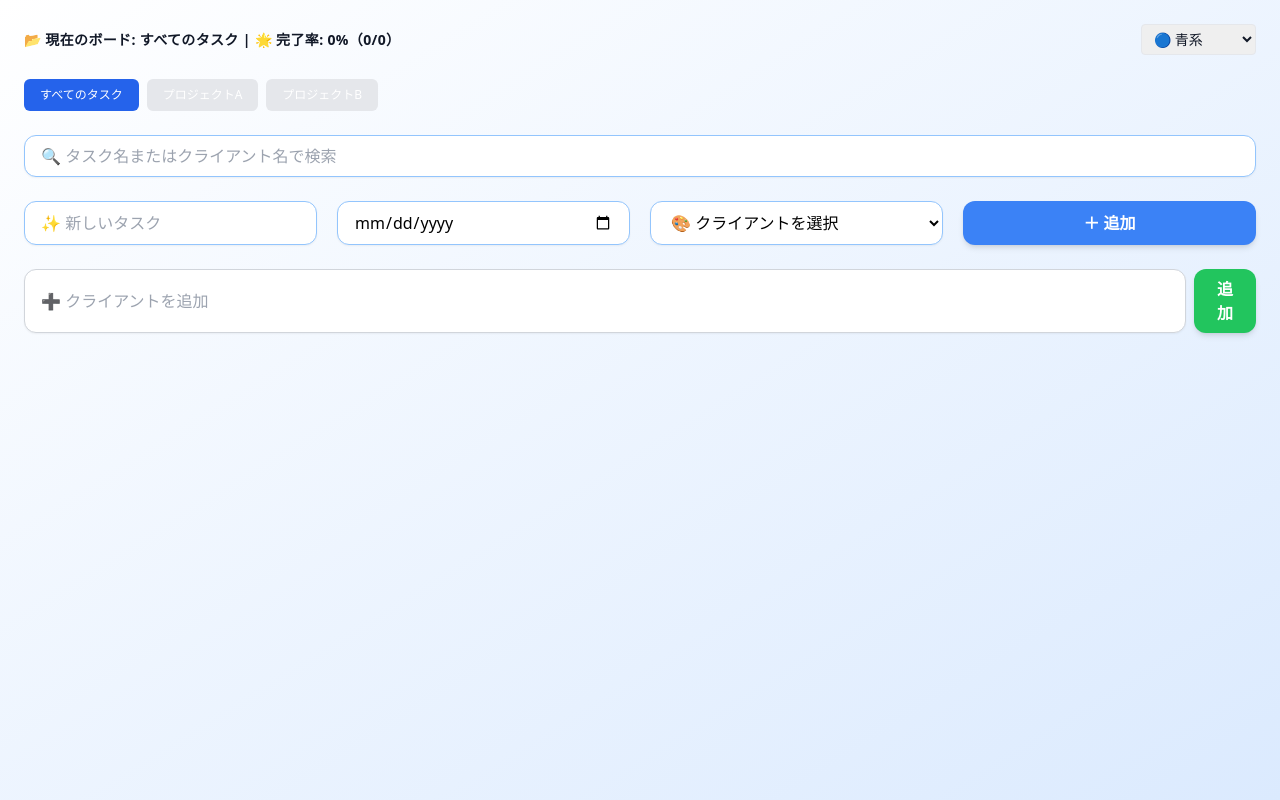
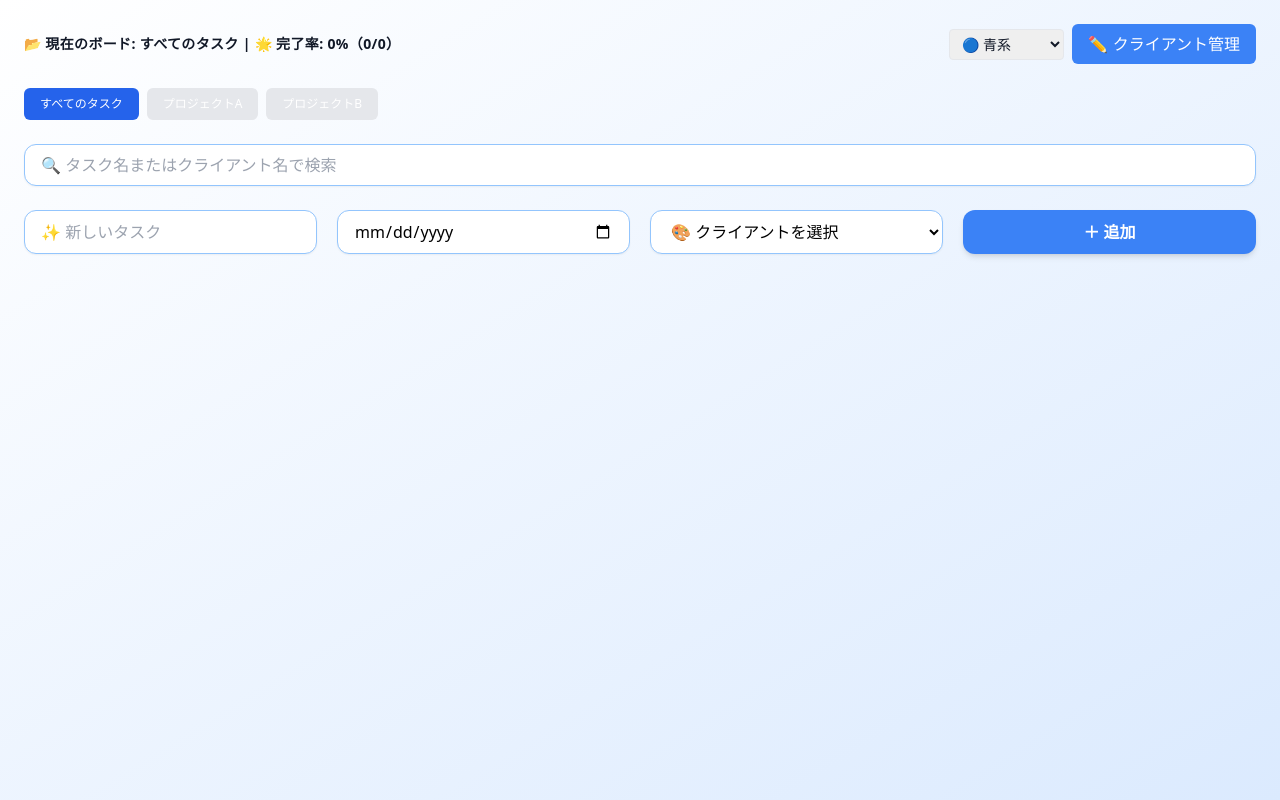
Before and after one commit to hiro84hassy/task-manager, a React (Vite) app: page / in a window 1280 px wide. Built offline with nearby package versions, Linux system fonts and the light colour scheme.

Commit message:
Update TaskManager.jsx

```diff
--- a/src/TaskManager.jsx
+++ b/src/TaskManager.jsx
@@ -1,8 +1,9 @@
-// ✅ クライアント名を選択式に変更＆自分で追加できるように対応
+// ✅ クライアント名を選択式に変更＆ドロップダウンに「➕追加」項目追加／編集モーダル対応
 import { useState } from "react";
 import { Card, CardContent } from "./components/ui/card";
 import { Button } from "./components/ui/button";
 import { Input } from "./components/ui/input";
+import { Dialog, DialogContent, DialogHeader, DialogTitle } from "./components/ui/dialog";
 
 const projectNames = ["すべてのタスク", "プロジェクトA", "プロジェクトB"];
 
@@ -20,12 +21,14 @@ export default function TaskManager() {
   const [newTask, setNewTask] = useState("");
   const [dueDate, setDueDate] = useState("");
   const [client, setClient] = useState("");
-  const [newClient, setNewClient] = useState("");
   const [clientList, setClientList] = useState(["クライアントA", "クライアントB"]);
   const [projects, setProjects] = useState({
     "プロジェクトA": [],
     "プロジェクトB": []
   });
+
+  const [showClientDialog, setShowClientDialog] = useState(false);
+  const [editClients, setEditClients] = useState(clientList.join(", "));
 
   const allTasks = Object.values(projects).flat();
   const currentTasks = activeProject === "すべてのタスク" ? allTasks : projects[activeProject];
@@ -42,10 +45,19 @@ export default function TaskManager() {
     setClient("");
   };
 
-  const addClient = () => {
-    if (!newClient.trim() || clientList.includes(newClient.trim())) return;
-    setClientList([...clientList, newClient.trim()]);
-    setNewClient("");
+  const handleClientSelect = (value) => {
+    if (value === "__add__") {
+      setEditClients(clientList.join(", "));
+      setShowClientDialog(true);
+    } else {
+      setClient(value);
+    }
+  };
+
+  const saveClientList = () => {
+    const cleaned = editClients.split(",").map(c => c.trim()).filter(Boolean);
+    setClientList(cleaned);
+    setShowClientDialog(false);
   };
 
   const filteredTasks = currentTasks.filter(t => t.title.includes(search) || t.client.includes(search));
@@ -67,6 +79,9 @@ export default function TaskManager() {
             <option value="green">🌿 緑系</option>
             <option value="dark">🌙 ダーク</option>
           </select>
+          <Button variant="outline" size="sm" onClick={() => setShowClientDialog(true)}>
+            ✏ クライアント管理
+          </Button>
         </div>
       </div>
 
@@ -108,25 +123,16 @@ export default function TaskManager() {
         />
         <select
           value={client}
-          onChange={(e) => setClient(e.target.value)}
+          onChange={(e) => handleClientSelect(e.target.value)}
           className="rounded-xl px-4 py-2 border border-blue-300 bg-white text-black shadow-sm w-full"
         >
           <option value="">🎨 クライアントを選択</option>
           {clientList.map((c, i) => (
             <option key={i} value={c}>{c}</option>
           ))}
+          <option value="__add__">➕ クライアントを追加・編集</option>
         </select>
         <Button onClick={addTask} className="bg-blue-500 hover:bg-blue-600 text-white font-semibold rounded-xl px-4 py-2 transition-all shadow-md w-full">＋ 追加</Button>
-      </div>
-
-      <div className="flex gap-2 mb-6">
-        <Input
-          placeholder="➕ クライアントを追加"
-          value={newClient}
-          onChange={(e) => setNewClient(e.target.value)}
-          className="rounded-xl px-4 py-2 border border-gray-300 bg-white text-black shadow-sm w-full"
-        />
-        <Button onClick={addClient} className="bg-green-500 hover:bg-green-600 text-white font-semibold rounded-xl px-4 py-2 transition-all shadow-md">追加</Button>
       </div>
 
       <div className="grid grid-cols-1 gap-4">
@@ -139,6 +145,26 @@ export default function TaskManager() {
           </Card>
         ))}
       </div>
+
+      <Dialog open={showClientDialog} onOpenChange={setShowClientDialog}>
+        <DialogContent>
+          <DialogHeader>
+            <DialogTitle>クライアントを編集</DialogTitle>
+          </DialogHeader>
+          <textarea
+            className="w-full border border-gray-300 rounded p-2 text-sm"
+            rows={4}
+            placeholder="カンマ区切りで入力（例：クライアントA, クライアントB）"
+            value={editClients}
+            onChange={(e) => setEditClients(e.target.value)}
+          />
+          <div className="flex justify-end mt-3">
+            <Button onClick={saveClientList} className="bg-blue-600 hover:bg-blue-700 text-white px-4 py-1 rounded">
+              保存
+            </Button>
+          </div>
+        </DialogContent>
+      </Dialog>
     </div>
   );
 }
```
